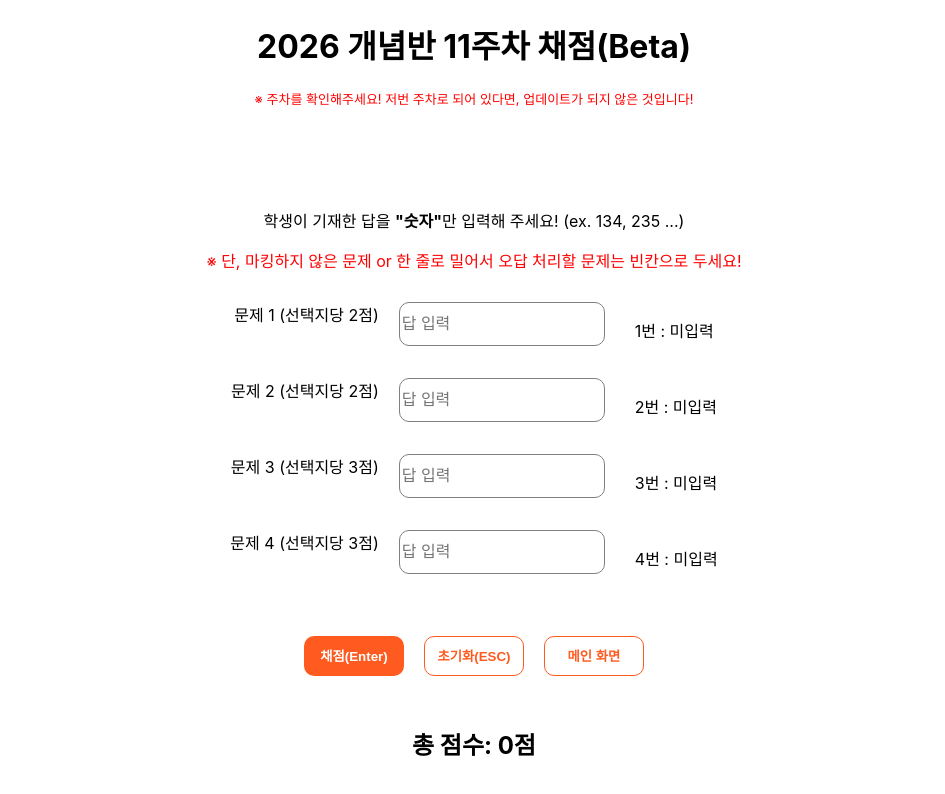
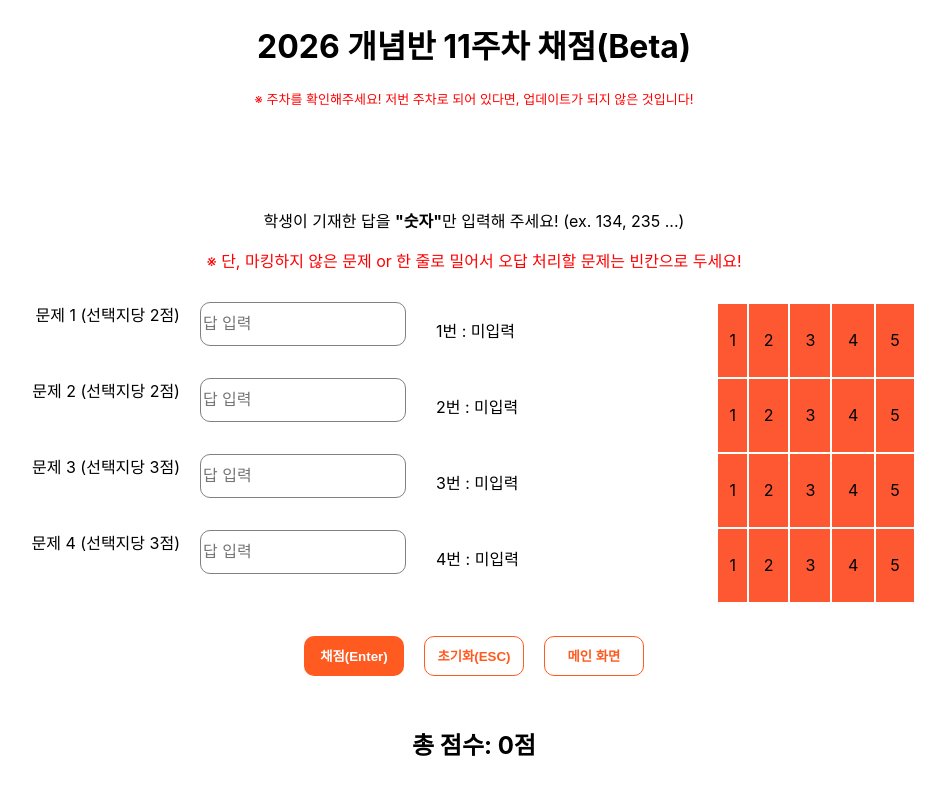
Before and after one commit to GitC0de/TGF-Scoring, a React (Create React App) app: page /concept-test in a window 1280 px wide. Both pictures are taken after a click on the button "채점(Enter)". Shown: the top 794 px of the page, without its empty margins (166-1111 px from the left). Built offline with nearby package versions, Linux system fonts and the light colour scheme.

Commit message:
feat: add table

```diff
--- a/src/component/ConceptTestScoring.css
+++ b/src/component/ConceptTestScoring.css
@@ -6,6 +6,7 @@
 .answer-container {
   display: flex;
   justify-content: center;
+  flex: 1;
   margin-bottom: 20px;
 }
 
@@ -20,3 +21,13 @@
 .answer-input {
   margin-right: 20px;
 }
+
+.answer-table {
+  width: 200px;
+}
+
+th {
+  margin-right: 10px;
+  border: 1px solid black;
+  border-collapse: separate;
+}
--- a/src/component/ConceptTestScoring.js
+++ b/src/component/ConceptTestScoring.js
@@ -142,6 +142,64 @@ export default function GradingApp() {
               </div>
             ))}
           </div>
+          <table className="answer-table">
+            <thead></thead>
+            <tbody>
+              {wrongAnswers.map((item, index) => {
+                let items = item.split(", ");
+                console.log(items);
+                return (
+                  <tr>
+                    <td
+                      className={
+                        items.includes("1") || items.includes("미입력")
+                          ? "wrong"
+                          : null
+                      }
+                    >
+                      1
+                    </td>
+                    <td
+                      className={
+                        items.includes("2") || items.includes("미입력")
+                          ? "wrong"
+                          : null
+                      }
+                    >
+                      2
+                    </td>
+                    <td
+                      className={
+                        items.includes("3") || items.includes("미입력")
+                          ? "wrong"
+                          : null
+                      }
+                    >
+                      3
+                    </td>
+                    <td
+                      className={
+                        items.includes("4") || items.includes("미입력")
+                          ? "wrong"
+                          : null
+                      }
+                    >
+                      4
+                    </td>
+                    <td
+                      className={
+                        items.includes("5") || items.includes("미입력")
+                          ? "wrong"
+                          : null
+                      }
+                    >
+                      5
+                    </td>
+                  </tr>
+                );
+              })}
+            </tbody>
+          </table>
         </div>
         <button onClick={scoring} className="scoringButton">
           채점(Enter)
@@ -164,28 +222,5 @@ export default function GradingApp() {
 }
 
 /*
-<table>
-            <thead>
-              <tr>
-                <th>1</th>
-                <th>2</th>
-                <th>3</th>
-                <th>4</th>
-                <th>5</th>
-              </tr>
-            </thead>
-            <tbody>
-              {wrongAnswers.map((item) => {
-                <tr>
-                  {item.split(", ").map((j, idx) => {
-                    j.includes(String(idx + 1)) ? (
-                      <td className="wrong">{idx + 1}</td>
-                    ) : (
-                      <td className="right">{idx + 1}</td>
-                    );
-                  })}
-                </tr>;
-              })}
-            </tbody>
-          </table>
+
 */
```
